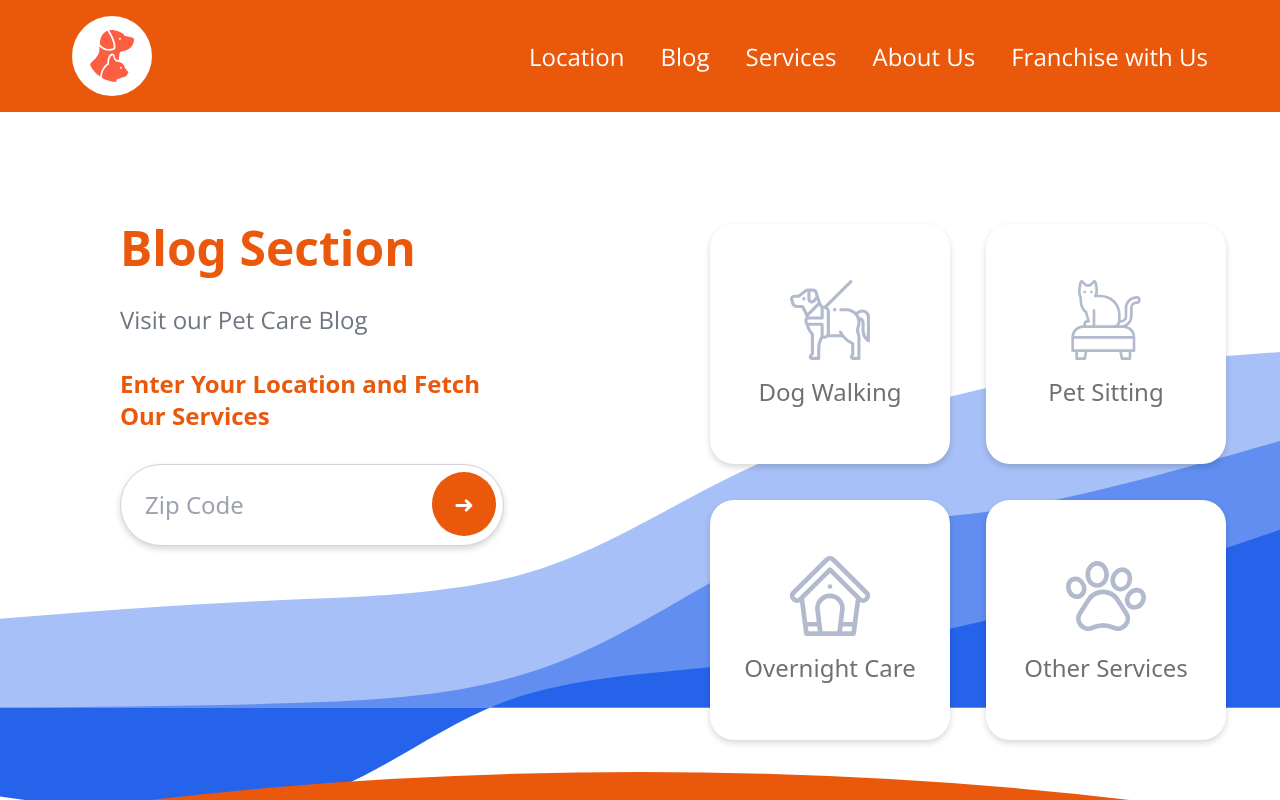
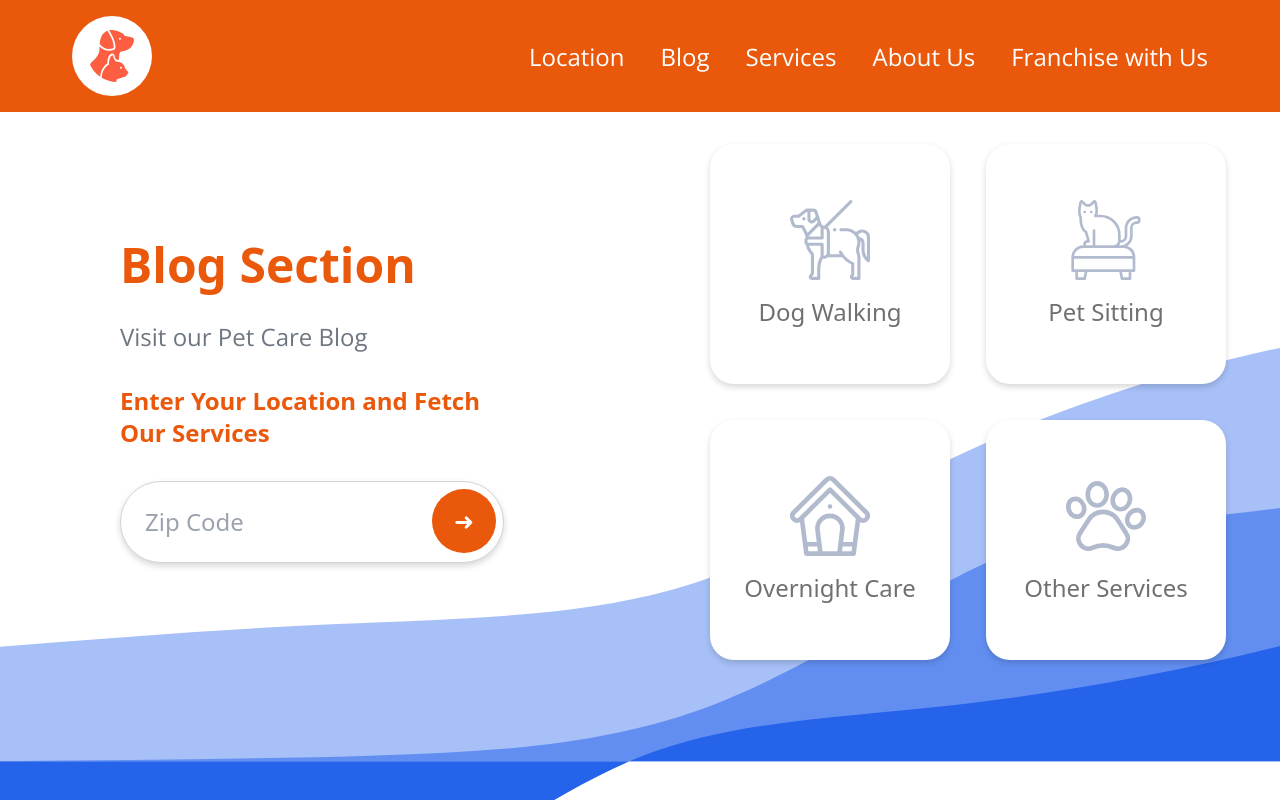
Before and after one commit to VirJuarez/singularity-test, a React (Vite) app: page /blog in a window 1280 px wide. Shown: the top 800 px of the page. Built offline with nearby package versions, Linux system fonts and the light colour scheme; sample sign-in values are in the browser's storage.

Commit message:
Problem with x-scroll solved

```diff
--- a/src/components/FlexibleComponent.jsx
+++ b/src/components/FlexibleComponent.jsx
@@ -5,22 +5,28 @@ import { sub } from "framer-motion/client";
 
 function FlexibleComponent({title, subtitle}){
   return (
-        <section className="relative max-w-screen py-8 mt-[10vh] flex flex-col items-start md:grid md:grid-cols-2 gap-8 bg-transparent">
+    <section className="relative max-w-screen min-h-screen my-8">
+      {/* SVG Background Container */}
+      <div className="absolute inset-0 -z-10 w-full h-full">
         <svg
-          className="-z-10 top-40 w-[900px] md:w-full absolute left-0"
-          id="svg"
-          viewBox="0 0 1440 600"
+          className="absolute top-40 left-0 w-screen h-full "
+          viewBox="0 0 1440 700"
+          preserveAspectRatio="xMinYMin slice"
           xmlns="http://www.w3.org/2000/svg"
         >
-          <path d="M 0,400 L 0,300 C 96.97607655502392,292.2488038277512 193.95215311004785,284.49760765550235 295,280 C 396.04784688995215,275.50239234449765 501.16746411483246,274.25837320574163 588,250 C 674.8325358851675,225.74162679425837 743.3779904306219,178.4688995215311 829,137 C 914.6220095693781,95.5311004784689 1017.3205741626793,59.86602870813397 1122,38 C 1226.6794258373207,16.13397129186603 1333.3397129186603,8.066985645933014 1440,0 L 1440,400 L 0,400 Z" stroke="none" stroke-width="0" fill="#2563eb" fill-opacity="0.4" class="transition-all duration-300 ease-in-out delay-150 path-0"></path>
-          <path d="M 0,400 L 0,400 C 112.41148325358853,399.1387559808613 224.82296650717706,398.27751196172255 330,395 C 435.17703349282294,391.72248803827745 533.1196172248804,386.02870813397124 626,350 C 718.8803827751196,313.97129186602876 806.6985645933015,247.60765550239236 885,217 C 963.3014354066985,186.39234449760764 1032.0861244019138,191.54066985645932 1123,178 C 1213.9138755980862,164.45933014354068 1326.956937799043,132.22966507177034 1440,100 L 1440,400 L 0,400 Z" stroke="none" stroke-width="0" fill="#2563eb" fill-opacity="0.53" class="transition-all duration-300 ease-in-out delay-150 path-1"></path>
-          <path d="M 0,400 L 0,500 C 115.866028708134,516.0765550239234 231.732057416268,532.1531100478469 323,510 C 414.267942583732,487.8468899521531 480.9377990430622,427.46411483253587 561,396 C 641.0622009569378,364.53588516746413 734.5167464114833,361.99043062200957 834,351 C 933.4832535885167,340.00956937799043 1038.9952153110048,320.57416267942585 1141,294 C 1243.0047846889952,267.42583732057415 1341.5023923444976,233.71291866028707 1440,200 L 1440,400 L 0,400 Z" stroke="none" stroke-width="0" fill="#2563eb" fill-opacity="1" class="transition-all duration-300 ease-in-out delay-150 path-2"></path>
+          <path d="M 0,400 L 0,300 C 96.97607655502392,292.2488038277512 193.95215311004785,284.49760765550235 295,280 C 396.04784688995215,275.50239234449765 501.16746411483246,274.25837320574163 588,250 C 674.8325358851675,225.74162679425837 743.3779904306219,178.4688995215311 829,137 C 914.6220095693781,95.5311004784689 1017.3205741626793,59.86602870813397 1122,38 C 1226.6794258373207,16.13397129186603 1333.3397129186603,8.066985645933014 1440,0 L 1440,400 L 0,400 Z" stroke="none" strokeWidth="0" fill="#2563eb" fillOpacity="0.4" className="transition-all duration-300 ease-in-out delay-150 path-0"></path>
+          <path d="M 0,400 L 0,400 C 112.41148325358853,399.1387559808613 224.82296650717706,398.27751196172255 330,395 C 435.17703349282294,391.72248803827745 533.1196172248804,386.02870813397124 626,350 C 718.8803827751196,313.97129186602876 806.6985645933015,247.60765550239236 885,217 C 963.3014354066985,186.39234449760764 1032.0861244019138,191.54066985645932 1123,178 C 1213.9138755980862,164.45933014354068 1326.956937799043,132.22966507177034 1440,100 L 1440,400 L 0,400 Z" stroke="none" strokeWidth="0" fill="#2563eb" fillOpacity="0.53" className="transition-all duration-300 ease-in-out delay-150 path-1"></path>
+          <path d="M 0,400 L 0,500 C 115.866028708134,516.0765550239234 231.732057416268,532.1531100478469 323,510 C 414.267942583732,487.8468899521531 480.9377990430622,427.46411483253587 561,396 C 641.0622009569378,364.53588516746413 734.5167464114833,361.99043062200957 834,351 C 933.4832535885167,340.00956937799043 1038.9952153110048,320.57416267942585 1141,294 C 1243.0047846889952,267.42583732057415 1341.5023923444976,233.71291866028707 1440,200 L 1440,400 L 0,400 Z" stroke="none" strokeWidth="0" fill="#2563eb" fillOpacity="1" className="transition-all duration-300 ease-in-out delay-150 path-2"></path>
         </svg>
-          <div className="container flex flex-col items-start justify-center px-4 md:px-[7.5rem] ">
+      </div>
+
+      {/* Content */}
+      <div className="grid grid-cols-1 md:grid-cols-2 gap-8">
+      <div className="container flex flex-col items-start justify-center px-4 md:px-[7.5rem] relative z-10">
         <CustomText title={title} subtitle={subtitle} text="Enter Your Location and Fetch Our Services" />
         <CustomInput placeholder="Zip Code" />
       </div>
-          <div className="container flex items-center justify-center w-full gap-9">
+      <div className="container flex items-center justify-center w-full gap-9 relative z-10">
         <div className="flex flex-col gap-9">
           <Box text="Dog Walking" image="/dog.svg" />
           <Box text="Overnight Care" image="/overnight.svg" />
@@ -30,6 +36,7 @@ function FlexibleComponent({title, subtitle}){
           <Box text="Other Services" image="/otherservices.svg" />
         </div>
       </div>
+      </div>
     </section>
 );
 }
--- a/src/components/HowItWorks.jsx
+++ b/src/components/HowItWorks.jsx
@@ -44,15 +44,15 @@ function HowItWorks() {
         </svg>
 
         {/* Boxes */}
-        <div className="flex justify-start z-10">
+        <div className="flex justify-center md:justify-start z-10">
           <Box text="Reserve" image="/reserve.svg" />
         </div>
 
-        <div className="flex justify-end z-10">
+        <div className="flex justify-center md:justify-end z-10">
           <Box text="Match" image="/match.svg" />
         </div>
 
-        <div className="flex justify-start z-10">
+        <div className="flex justify-center md:justify-start z-10">
           <Box text="Relax" image="/relax.svg" />
         </div>
       </div>
--- a/src/components/Opinions.jsx
+++ b/src/components/Opinions.jsx
@@ -43,7 +43,7 @@ export default function Opinions() {
 
   return (
     <div className="w-full min-h-[70vh] max-w-8xl my-1 px-2 sm:px-4 py-2 sm:py-12 relative overflow-hidden">
-      <h2 className="text-xl sm:text-2xl md:text-5xl font-bold mb-6 sm:mb-12 md:mb-24 text-orange-600 text-center px-4 sm:px-8 md:px-[29rem]">
+      <h2 className="text-xl sm:text-2xl md:text-5xl font-bold mb-6 sm:mb-12 md:mb-24 text-orange-600 text-center px-4 sm:px-8 xl:px-[29rem]">
         Here's what pet owners have to say about Fetch! Pet Care...
       </h2>
       <div className="flex items-center justify-center h-[300px] sm:h-[400px]">
--- a/src/components/auxiliars/Button.jsx
+++ /dev/null
@@ -1,9 +0,0 @@
-function Button({text, color, background}){
-    return (
-        <button className={`bg-${background} text-${color} px-4 py-2 rounded-md font-medium`}>
-            {text}
-        </button>
-    )
-}
-
-export default Button;
```
Lines whose indentation alone changed are shown as unchanged.
